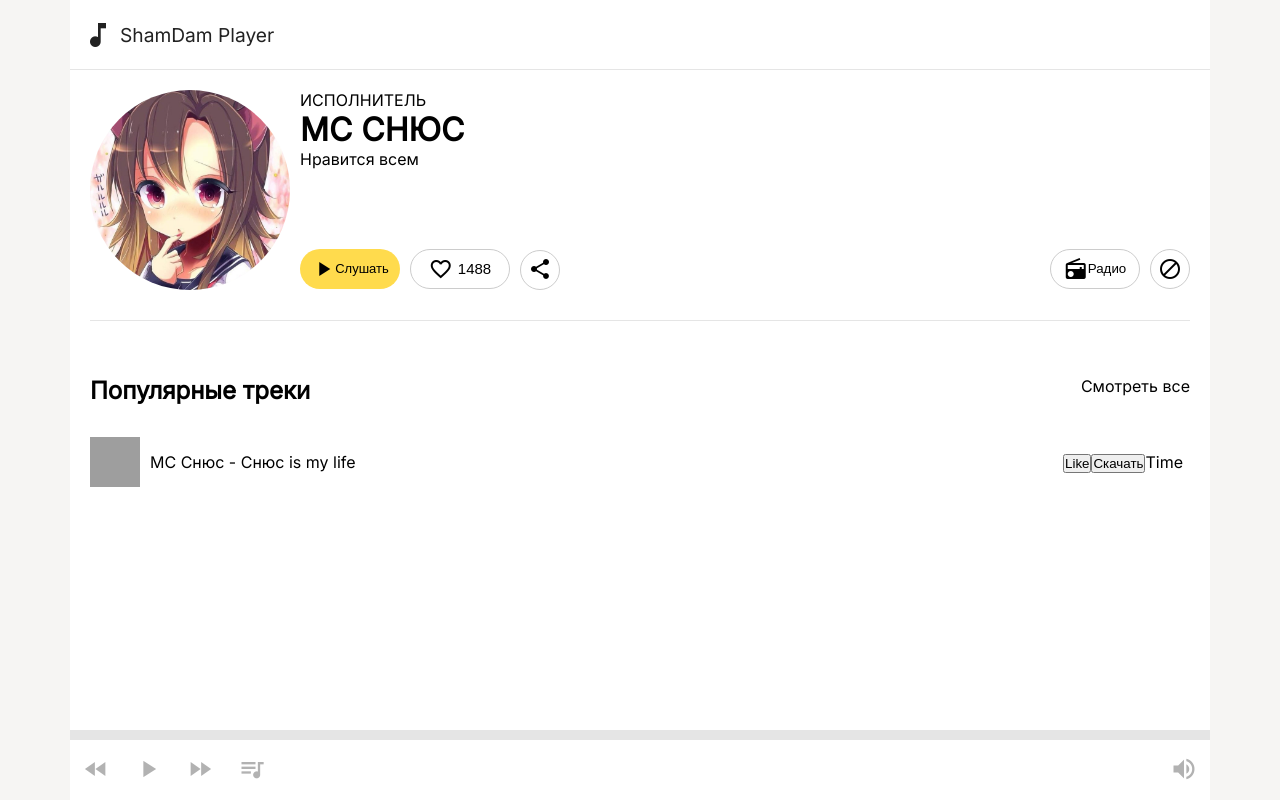
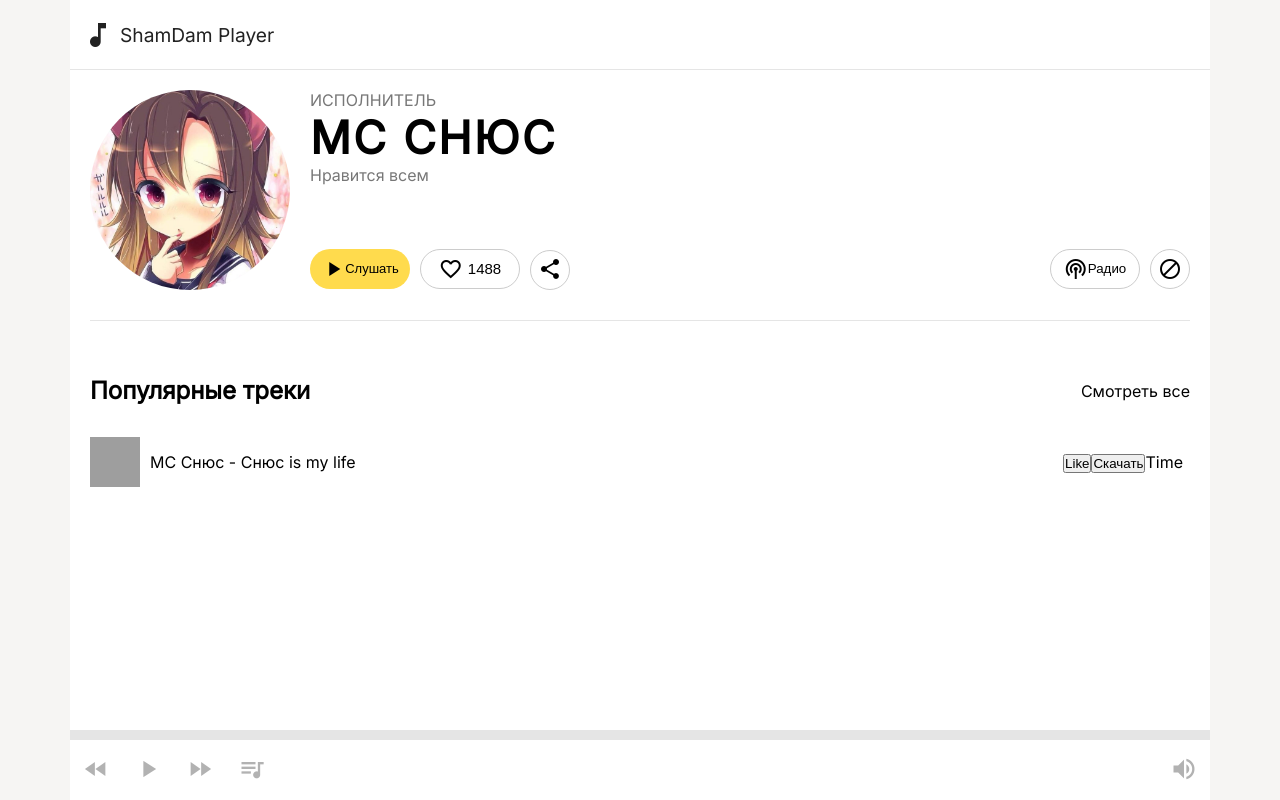
Before and after one commit to NexusDF/shamdam-player, a Vue app: page / in a window 1280 px wide. Built offline with nearby package versions, Linux system fonts and the light colour scheme; grey boxes are pictures that could not be loaded.

Commit message:
Поправил цвета заголовков, поменял иконочку, выровнял надписи

```diff
--- a/src/App.vue
+++ b/src/App.vue
@@ -14,7 +14,7 @@
         <div class="artist__header">
           <div class="top">
             <span class="top__who">ИСПОЛНИТЕЛЬ</span>
-            <h1>MC СНЮС</h1>
+            <h1 class="top__name">MC СНЮС</h1>
             <span class="top__like">Нравится всем</span>
           </div>
           <div class="bottom">
@@ -38,7 +38,7 @@
             <div class="bottom__radio-not">
               <button class="bottom__radio">
                 <span class="radio">
-                  <VIcon name="radio" size="24" />
+                  <VIcon name="podcasts" size="24" />
                   Радио
                 </span>
               </button>
@@ -187,6 +187,7 @@ body {
     flex-direction: column;
     width: 100%;
     justify-content: space-between;
+    margin-left: 10px;
   }
 
   button {
@@ -196,6 +197,20 @@ body {
 
 .top {
   width: 100%;
+
+  &__who {
+    color: $spanGrey;
+  }
+
+  &__name {
+    letter-spacing: 0.05em;
+    font-size: 45px;
+    font-weight: 700;
+  }
+
+  &__like {
+    color: $spanGrey;
+  }
 }
 
 .bottom {
@@ -316,6 +331,7 @@ body {
   display: flex;
   margin: 25px 0;
   justify-content: space-between;
+  align-items: center;
 }
 
 .list-song {
--- a/src/scss/_variables.scss
+++ b/src/scss/_variables.scss
@@ -6,3 +6,4 @@ $borderColor: #e5e5e5;
 $fontColor: #222;
 $grey: #b2b2b2;
 $greyHover: #ccc;
+$spanGrey: #777;
```
